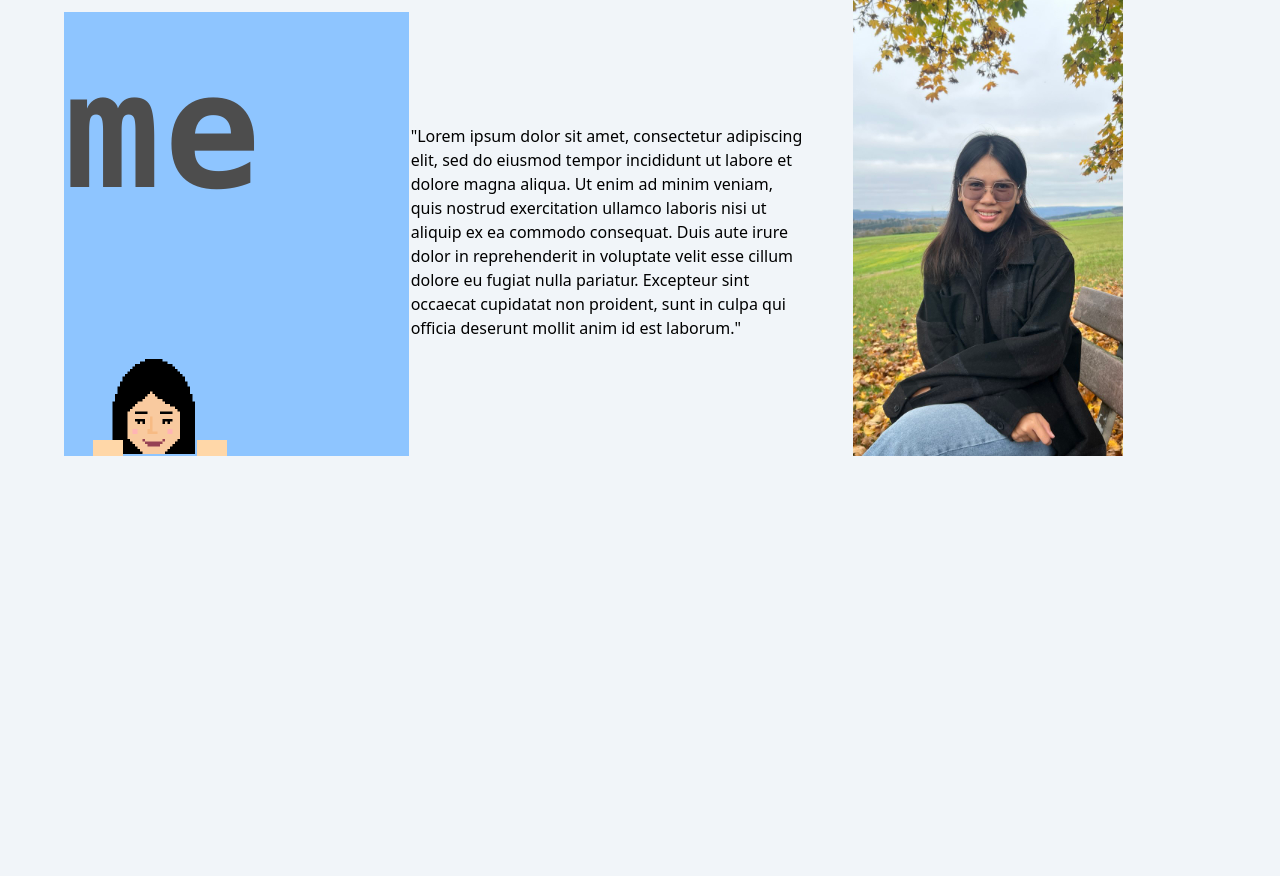
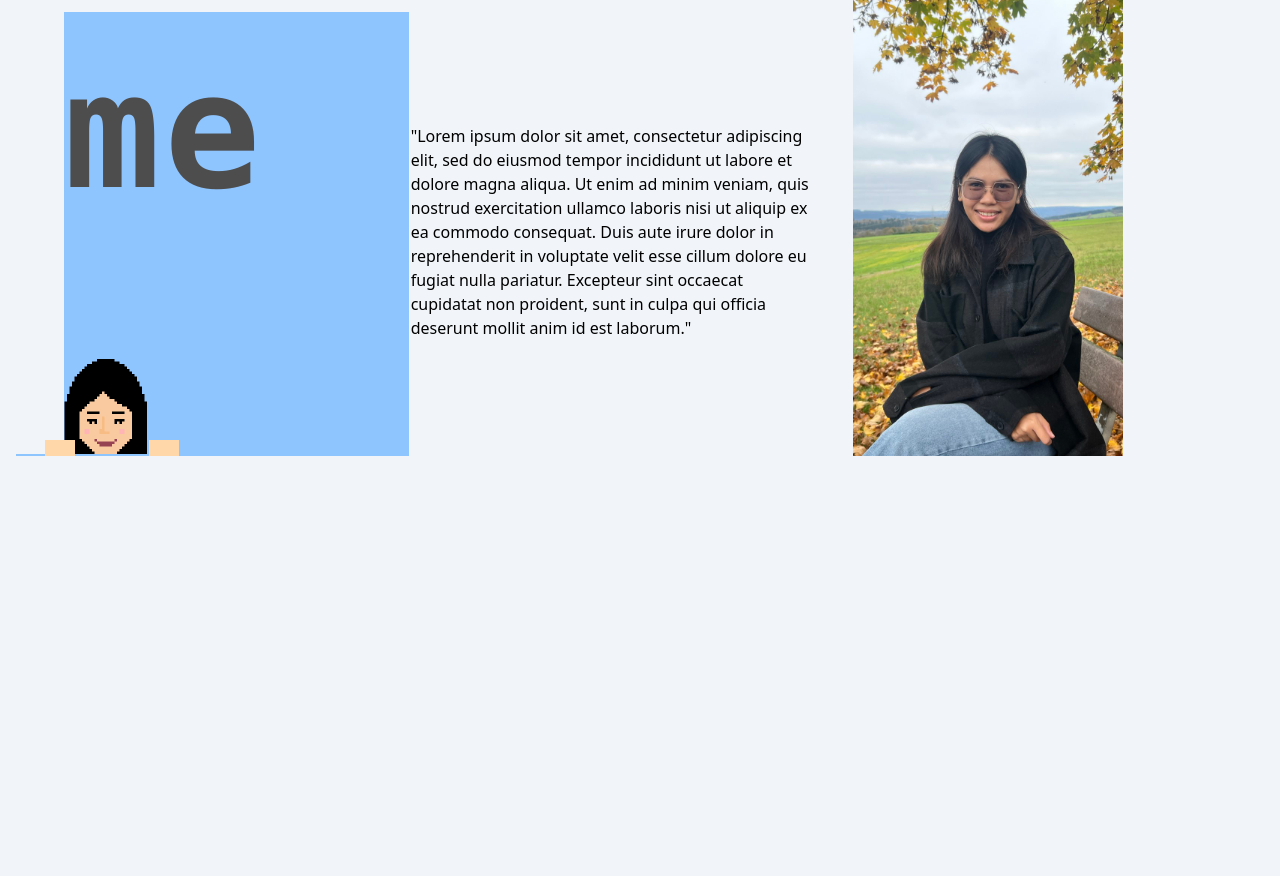
Before and after one commit to Bormey-Sky/Bormey-Sky.github.io, a Nuxt app: page / in a window 1280 px wide. Shown: the part 980-1856 px from the top of the page. Built offline with nearby package versions, Linux system fonts and the light colour scheme.

Commit message:
updated pimoji

```diff
--- a/pages/about.vue
+++ b/pages/about.vue
@@ -42,7 +42,7 @@ onMounted(() => {
       >
         me
       </div>
-      <div class="cols-span-3 md:mt-36 -ml-4 mt-30 mr-12">
+      <div class="cols-span-3 md:mt-36 -ml-4 mt-30 mr-10">
         "Lorem ipsum dolor sit amet, consectetur adipiscing elit, sed do eiusmod
         tempor incididunt ut labore et dolore magna aliqua. Ut enim ad minim
         veniam, quis nostrud exercitation ullamco laboris nisi ut aliquip ex ea
@@ -57,13 +57,13 @@ onMounted(() => {
     </div>
 
     <div
-      class="relative -mt-24  bottom-[5rem] left-1/2 -translate-x-1/2 flex transition-all duration-1000 animate-float-in-bottom"
+      class="relative -mt-24 -ml-8 bottom-[5rem] left-1/2 -translate-x-1/2 flex transition-all duration-1000 animate-float-in-bottom"
       :class="
         isVisible ? 'translate-y-0 opacity-100' : 'translate-y-[5%] opacity-0'
       "
     >
       <!-- Face -->
-      <NuxtImg :src="activeFace" class="h-[20rem]" />
+      <NuxtImg :src="activeFace" class="h-[20rem] " />
 
       <!-- Blue div ledge -->
       <div
```
